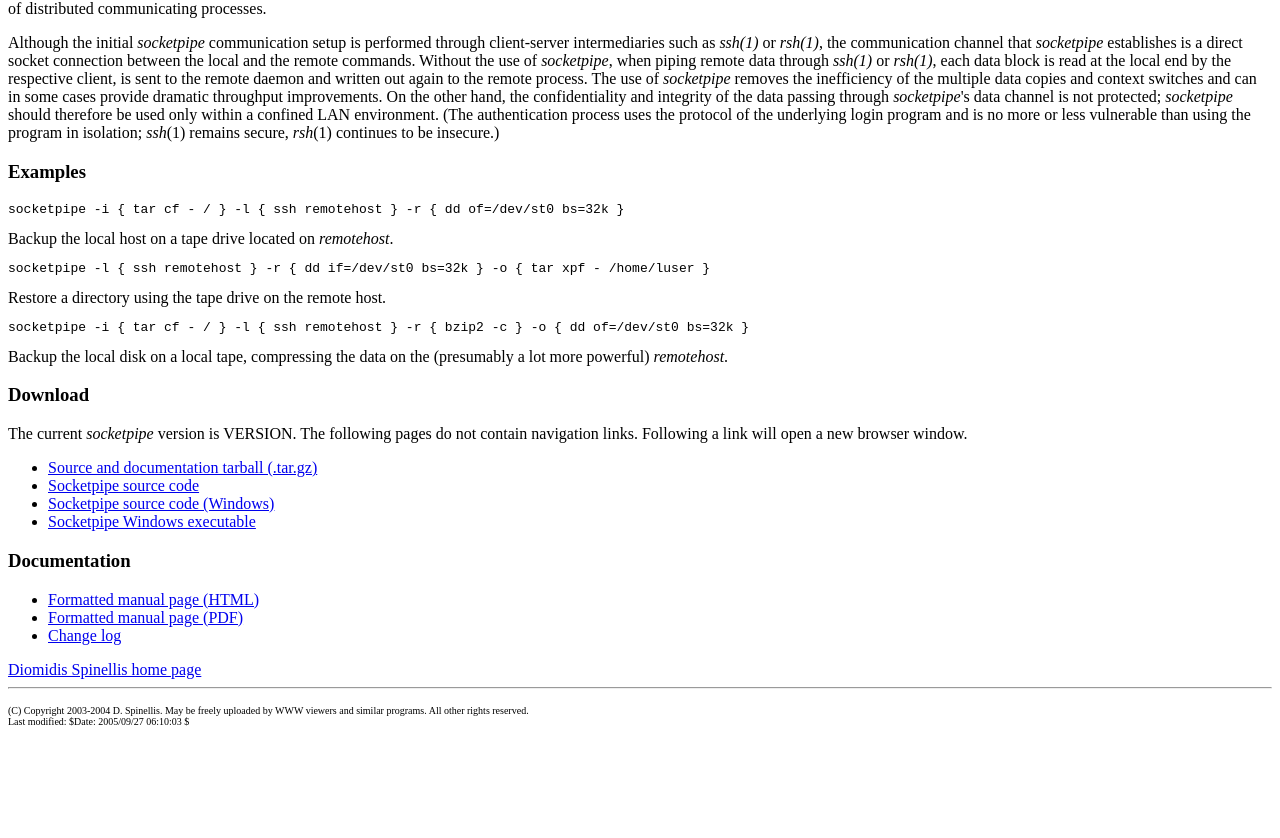
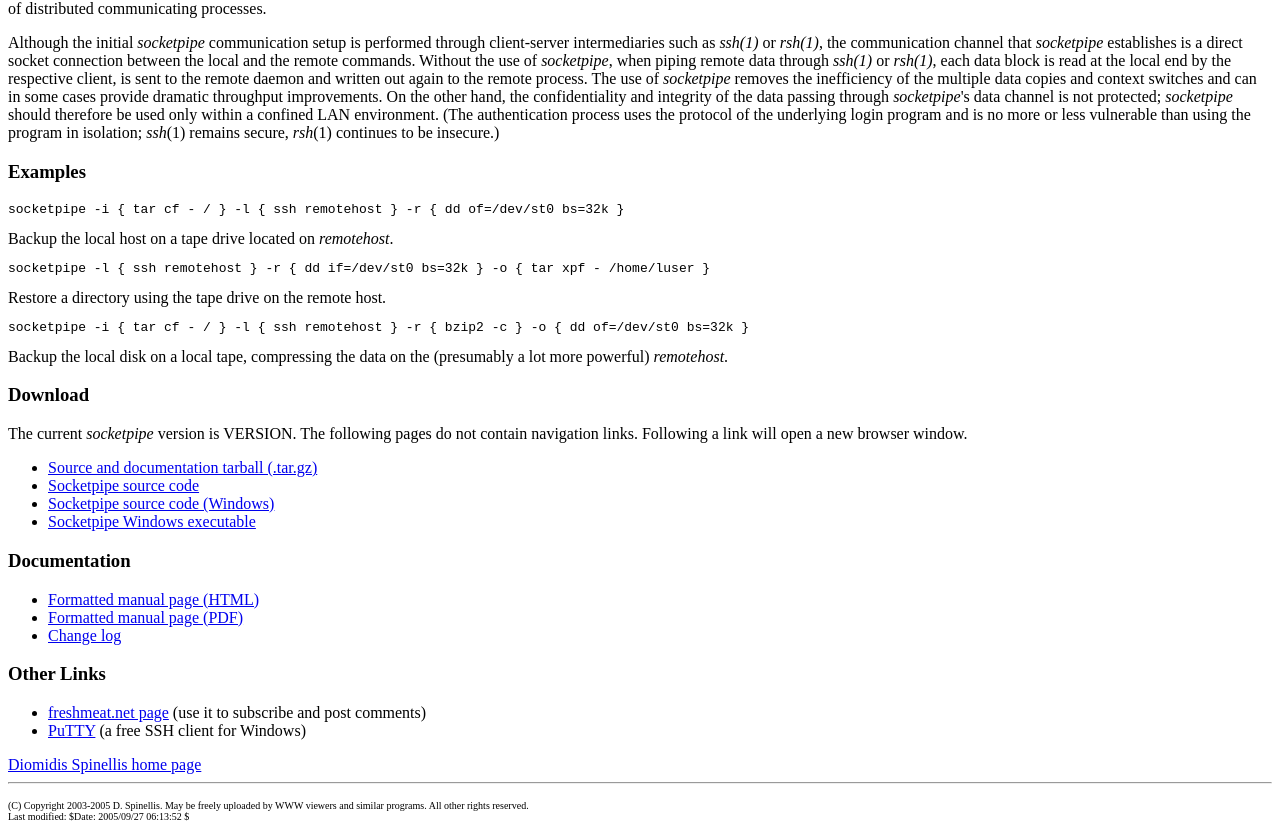
Before and after one commit to dspinellis/socketpipe, a plain HTML site: page index.html in a window 1280 px wide. Shown: the part 216-1054 px from the top of the page. Before the commit the page ends 959 px from the top, so only its background shows below. Drawn offline with Linux system fonts and the light colour scheme.

Commit message:
Add freshmeat and putty links.

```diff
--- a/index.html
+++ b/index.html
@@ -76,14 +76,20 @@ Following a link will open a new browser window.
 <li><a href="ChangeLog.txt" target="NEW">Change log</a>
 </ul>
 
+<h3>Other Links</h3>
+<ul>
+<li> <a href="http://freshmeat.net/projects/socketpipe/">freshmeat.net page</a> (use it to subscribe and post comments)</li>
+<li> <a href="http://www.chiark.greenend.org.uk/~sgtatham/putty/">PuTTY</a> (a free SSH client for Windows)</li>
+</ul>
+
 <a href="../../.." target="NEW">Diomidis Spinellis home page</a>
 <HR> <P>
 <font size=-2>
-(C) Copyright 2003-2004 D. Spinellis.
+(C) Copyright 2003-2005 D. Spinellis.
 May be freely uploaded by WWW viewers and similar programs.
 All other rights reserved.
 <br />
-Last modified: $Date: 2005/09/27 06:10:03 $
+Last modified: $Date: 2005/09/27 06:13:52 $
 </font>
 </BODY>
 </HTML>
```
